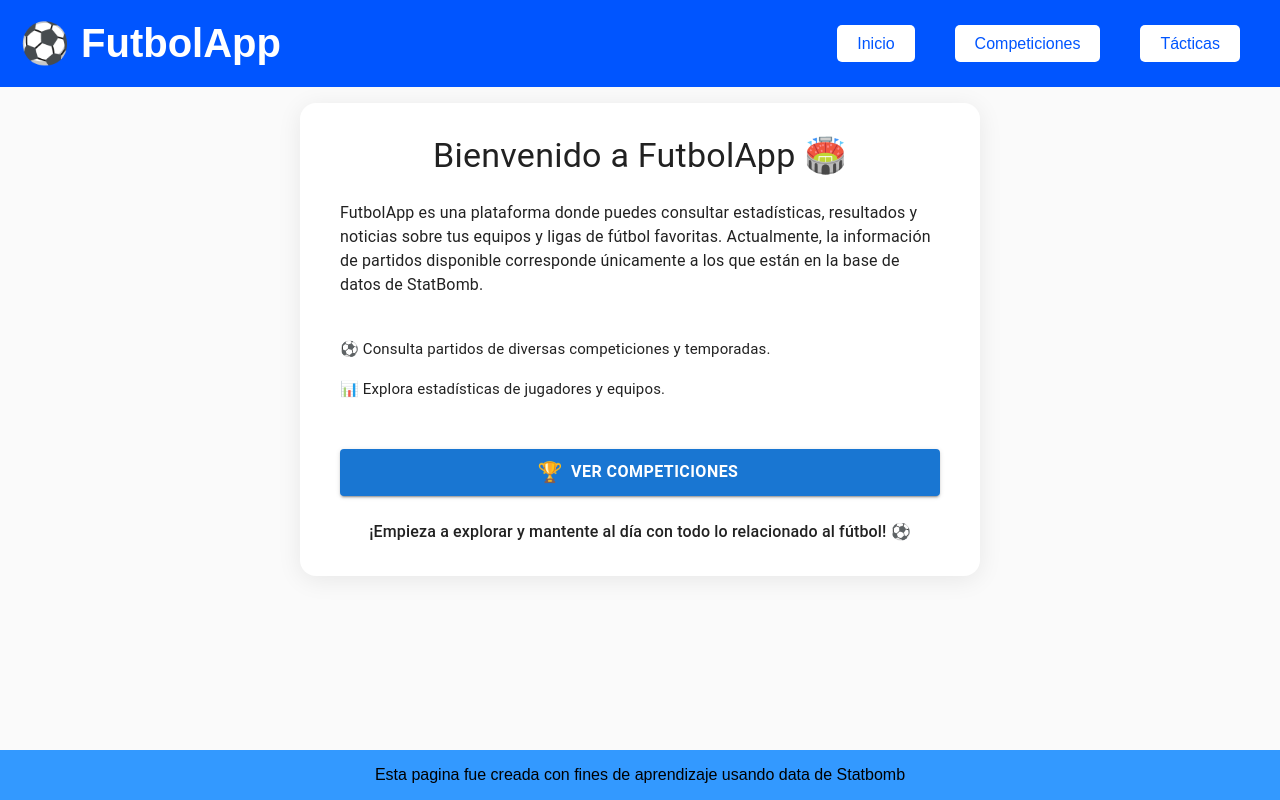
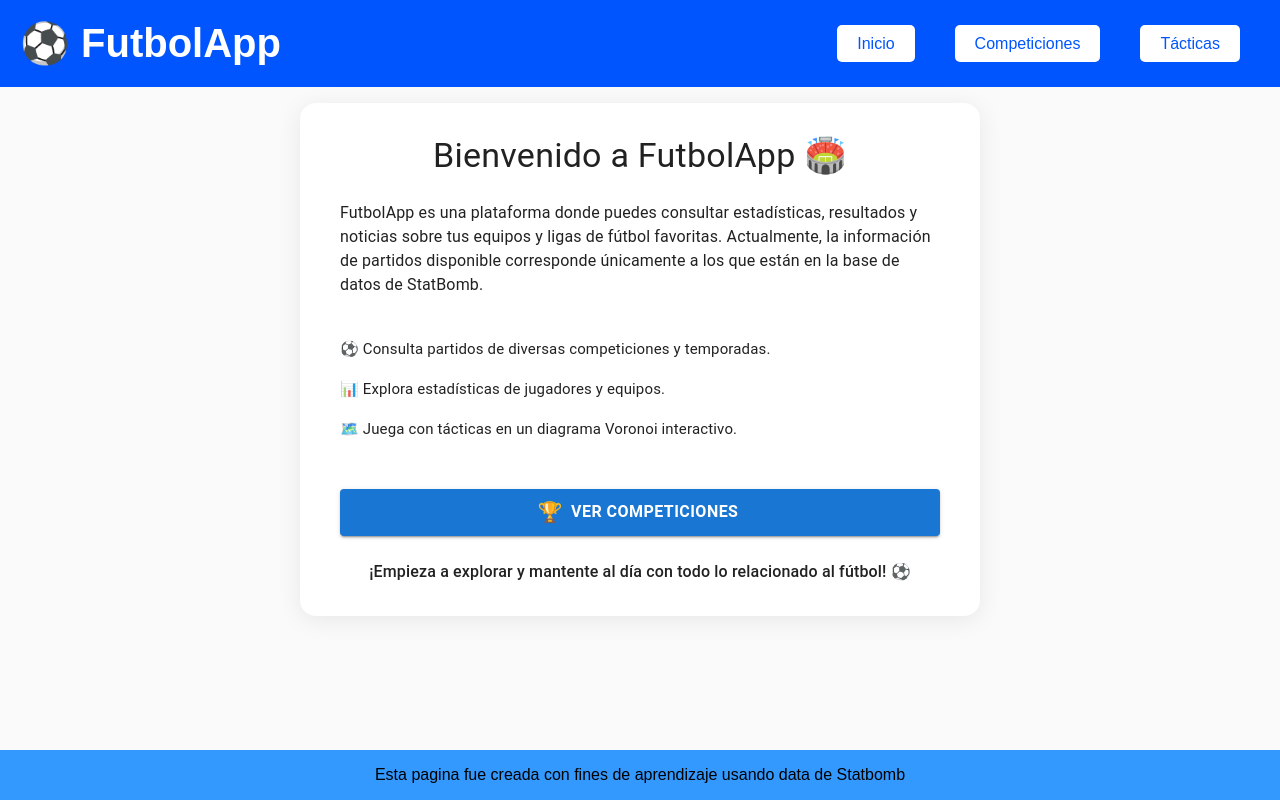
Before and after one commit to DR-Barros/futbol, a React (Vite) app in the folder frontend/: page / in a window 1280 px wide. Built offline with nearby package versions, Linux system fonts and the light colour scheme.

Commit message:
FEAT: update features list to include interactive Voronoi diagram for tactics

```diff
--- a/frontend/src/pages/Index/index.tsx
+++ b/frontend/src/pages/Index/index.tsx
@@ -4,7 +4,7 @@ import { useNavigate } from "react-router-dom";
 const features = [
   "⚽ Consulta partidos de diversas competiciones y temporadas.",
   "📊 Explora estadísticas de jugadores y equipos.",
-  //"📰 Mantente informado con las últimas noticias del mundo del fútbol.",
+  "🗺️ Juega con tácticas en un diagrama Voronoi interactivo.",
 ];
 
 const Index = () => {
```
